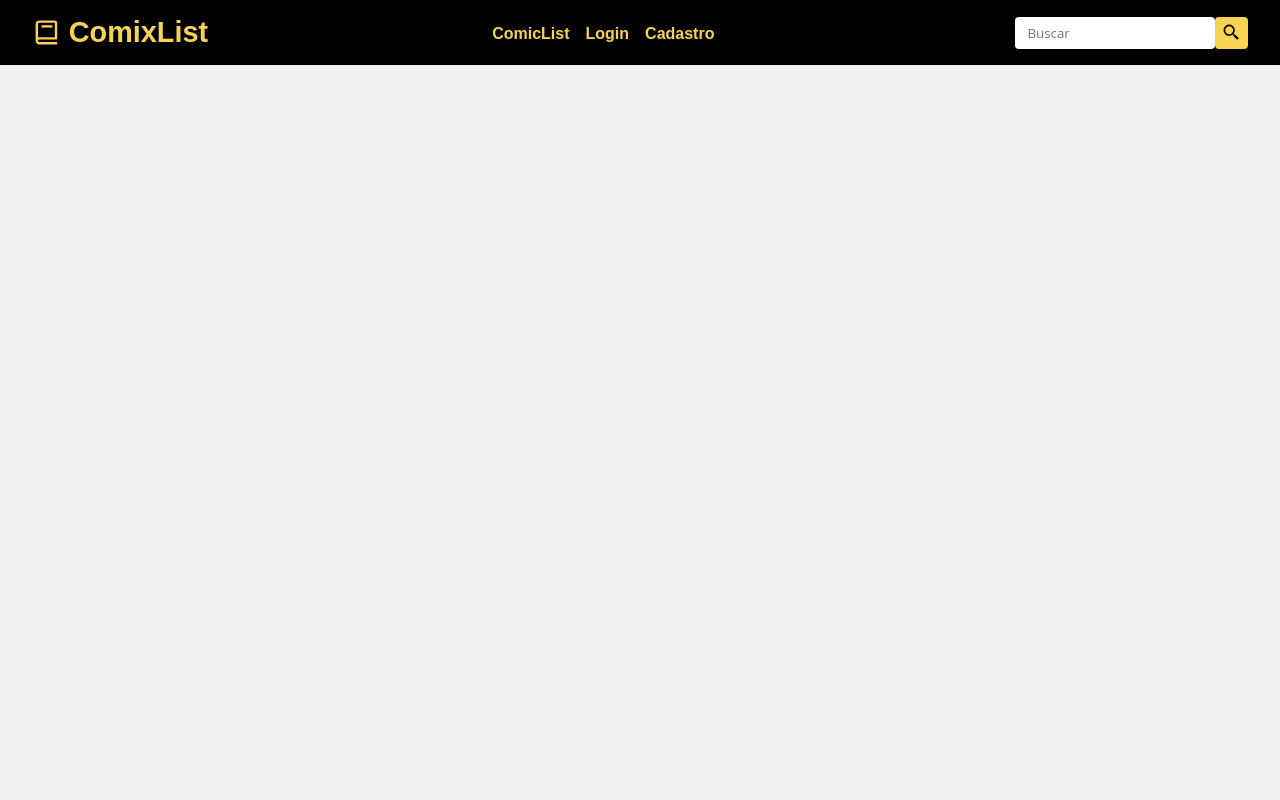
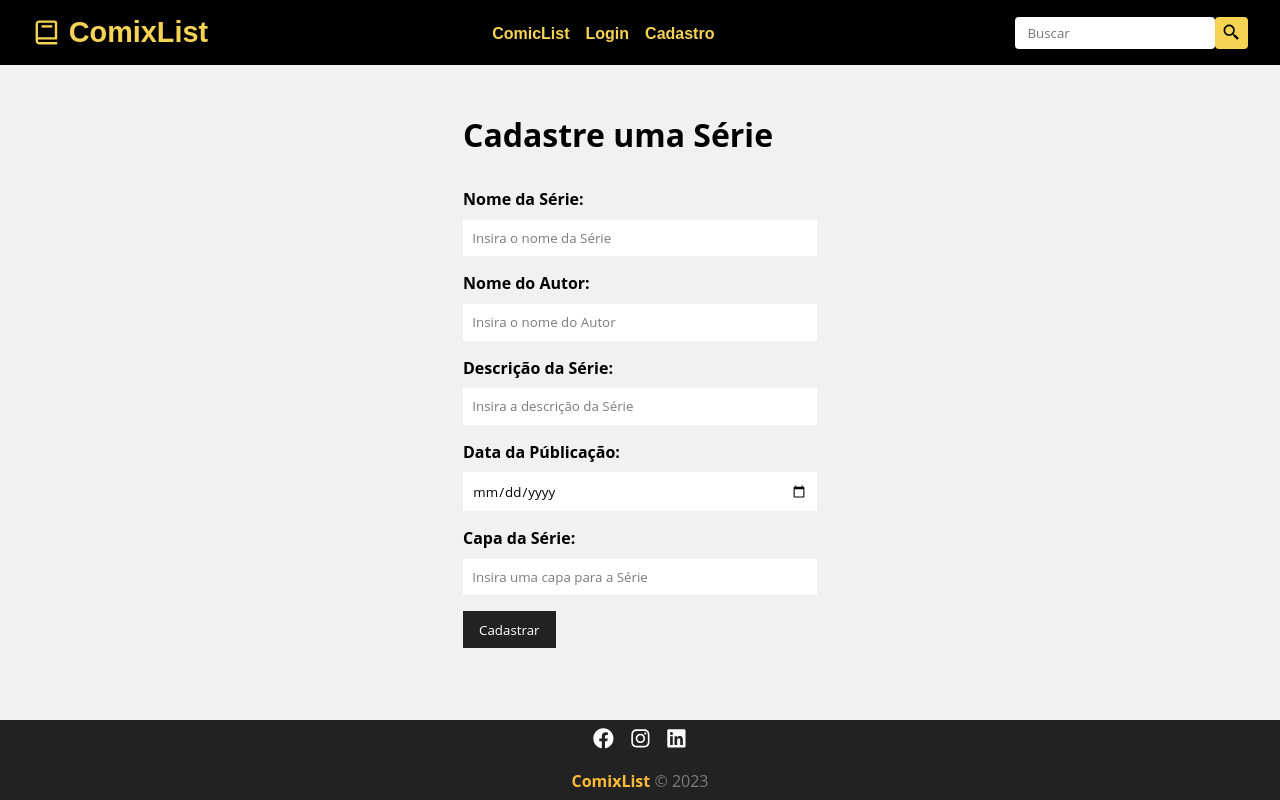
Before and after one commit to Cauavar/trabalho_de_conclusao, a React (Vite) app in the folder comixlist/: page /cadastroSerie in a window 1280 px wide. Built offline with nearby package versions, Linux system fonts and the light colour scheme; no server answers.

Commit message:
commit 4

```diff
--- a/comixlist/src/components/bd/FireBase.jsx
+++ b/comixlist/src/components/bd/FireBase.jsx
@@ -1,9 +1,8 @@
 import { initializeApp } from 'firebase/app';
-import { getAnalytics } from "firebase/analytics";
+import { getAnalytics } from 'firebase/analytics';
 import { getAuth } from 'firebase/auth';
-import { getDatabase, ref, set } from 'firebase/database';
-import { getFirestore } from 'firebase/firestore';
-
+import { getDatabase } from 'firebase/database';
+import { getFirestore, collection, addDoc } from 'firebase/firestore';
 
 const firebaseConfig = {
   apiKey: "AIzaSyDdEkAj4hkN5om83TRSHF0HcxPMFoE34vM",
@@ -16,12 +15,19 @@ const firebaseConfig = {
   measurementId: "G-VFQYV56G6D"
 };
 
-
-
 const app = initializeApp(firebaseConfig);
 const analytics = getAnalytics(app);
 const auth = getAuth(app);
 const database = getDatabase(app);
 const firestore = getFirestore(app);
 
-export { app, auth, database, analytics, firestore };
+export { app, auth, database, analytics, firestore, collection, addDoc };
+
+export const addSerieToFirestore = async (serieData) => {
+  try {
+    const seriesCollectionRef = collection(firestore, 'serie');
+    await addDoc(seriesCollectionRef, serieData);
+  } catch (error) {
+    throw new Error('Erro ao adicionar série ao Firestore: ' + error.message);
+  }
+};
--- a/comixlist/src/components/layout/Navbar.jsx
+++ b/comixlist/src/components/layout/Navbar.jsx
@@ -35,6 +35,7 @@ const Navbar = () => {
         {isAuthenticated ? (
           <>
             <Link to="/profile">Profile</Link>
+            <Link to="/cadastroSerie">CadastroSérie</Link>
             <button onClick={handleLogout}>Logout</button>
           </>
         ) : (
--- /dev/null
+++ b/comixlist/src/components/loginCadastro/CadastroSerieForm.jsx
@@ -0,0 +1,87 @@
+import React, { useState, useContext } from 'react';
+import styles from './CadastroSerieForm.module.css';
+import SubmitButton from '../form/SubmitButton';
+import Input from '../form/Input';
+import { addSerieToFirestore } from '../bd/FireBase';
+import { useNavigate } from 'react-router-dom';
+
+function CadastroSerieForm({btnText}) {
+    const navigate = useNavigate();
+    const [nomeSerie, setNomeSerie] = useState('');
+    const [autorSerie, setAutorSerie] = useState('');
+    const [descricaoSerie, setDescricaoSerie] = useState('');
+    const [publiSerie, setPubliSerie] = useState('');
+    const [imagemSerie, setImagemSerie] = useState('');
+
+
+    const handleSubmit = async (e) => {
+        e.preventDefault();
+          try {
+            const serieData = {
+              nomeSerie,
+              autorSerie,
+              descricaoSerie,
+              publiSerie,
+              imagemSerie,
+            };
+            await addSerieToFirestore(serieData);
+            console.log('Série cadastrada com sucesso:', serieData);
+            navigate('/');
+          } catch (error) {
+            console.error('Erro durante o cadastro da Série', error);
+          }
+      };
+
+      return (
+        <form className={styles.form} onSubmit={handleSubmit}>
+          <Input
+            type="text"
+            text="Nome da Série"
+            name="name"
+            placeholder="Insira o nome da Série"
+            value={nomeSerie}
+            onChange={(e) => setNomeSerie(e.target.value)}
+          />
+
+          <Input
+            type="text"
+            text="Nome do Autor"
+            name="autor"
+            placeholder="Insira o nome do Autor"
+            value={autorSerie}
+            onChange={(e) => setAutorSerie(e.target.value)}
+          />
+
+        <Input
+            type="text"
+            text="Descrição da Série"
+            name="autor"
+            placeholder="Insira a descrição da Série"
+            value={descricaoSerie}
+            onChange={(e) => setDescricaoSerie(e.target.value)}
+          />
+
+        <Input
+            type="date"
+            text="Data da Públicação"
+            name="publicação"
+            placeholder="Insira a data da Públicação"
+            value={publiSerie}
+            onChange={(e) => setPubliSerie(e.target.value)}
+          />
+
+          <Input
+            type="text"
+            text="Capa da Série"
+            name="Capa"
+            placeholder="Insira uma capa para a Série"
+            value={imagemSerie}
+            onChange={(e) => setImagemSerie(e.target.value)}
+          />
+
+          <SubmitButton text={btnText} />
+        </form>
+      );
+      };
+
+export default CadastroSerieForm;
--- /dev/null
+++ b/comixlist/src/components/loginCadastro/CadastroSerieForm.module.css
@@ -0,0 +1,4 @@
+.form{
+    width: 100%;
+    margin: 2em 0;
+}
--- /dev/null
+++ b/comixlist/src/components/pages/CadastroSerie.jsx
@@ -0,0 +1,27 @@
+import CadastroSerieForm from '../loginCadastro/CadastroSerieForm';
+import styles from './Login.module.css';
+import Footer from '../layout/Footer';
+import { addSerieToFirestore } from '../bd/FireBase';
+
+function CadastroSerie() {
+  const handleSignup = (nomeSerie, autorSerie, descricaoSerie, publiSerie, imagemSerie) => {
+    const serieData = {
+      nomeSerie,
+      autorSerie,
+      descricaoSerie,
+      publiSerie,
+      imagemSerie,
+    };
+    addSerieToFirestore(serieData);
+  };
+
+  return (
+    <div className={styles.login_container}>
+      <h1>Cadastre uma Série</h1>
+      <CadastroSerieForm btnText="Cadastrar" onSubmit={handleSignup} />
+      <Footer />
+    </div>
+  );
+}
+
+export default CadastroSerie;
--- a/comixlist/src/main.jsx
+++ b/comixlist/src/main.jsx
@@ -11,6 +11,7 @@ import Cadastro from './components/pages/Cadastro';
 import Login from './components/pages/Login';
 import ProfilePage from './components/pages/ProfilePage';
 import ListaPessoal from './components/pages/ListaPessoal';
+import CadastroSerie from './components/pages/CadastroSerie';
 import { AuthProvider, AuthContext } from './components/contexts/auth';
 
 
@@ -41,6 +42,7 @@ const AppRoutes = () => {
             <Route path="/search/:searchTerm" element={<Search />} />
             <Route path="/login" element={<Login />} />
             <Route path="/cadastro" element={<Cadastro />} />
+            <Route path="/cadastroSerie" element={<CadastroSerie />} />
             <Route path="/profile" element={<PrivateRoute><ProfilePage /></PrivateRoute>} />
             <Route path="/listaPessoal" element={<PrivateRoute><ListaPessoal /></PrivateRoute>} />
           </Routes>
```
